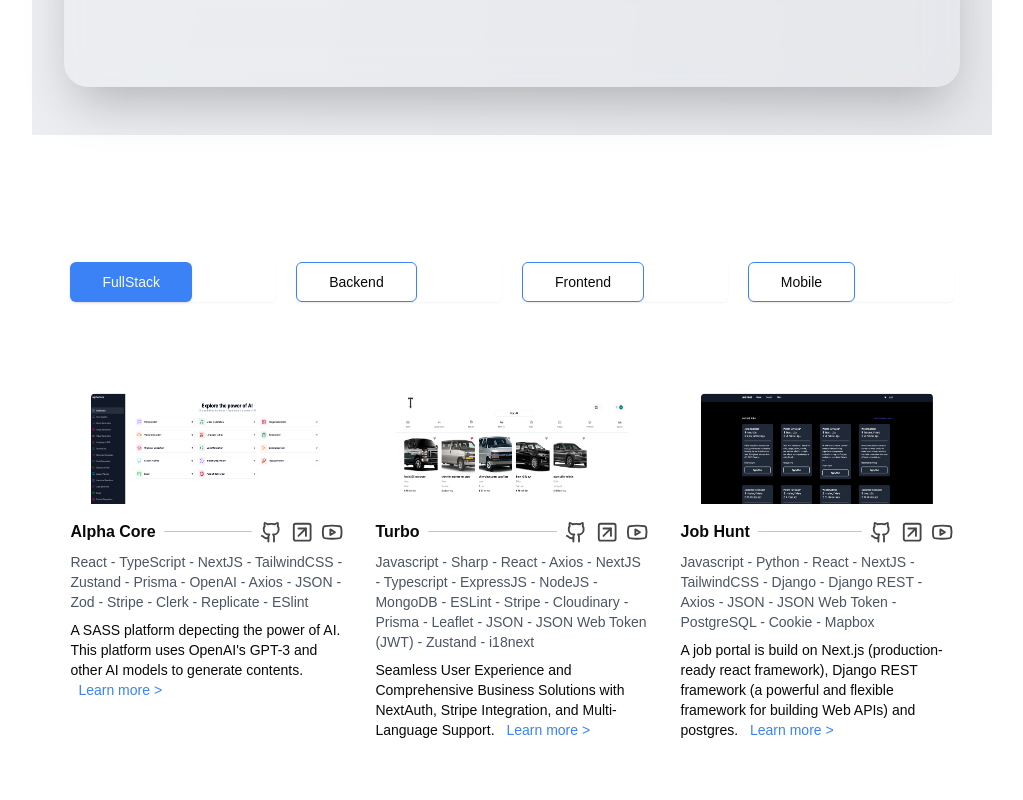
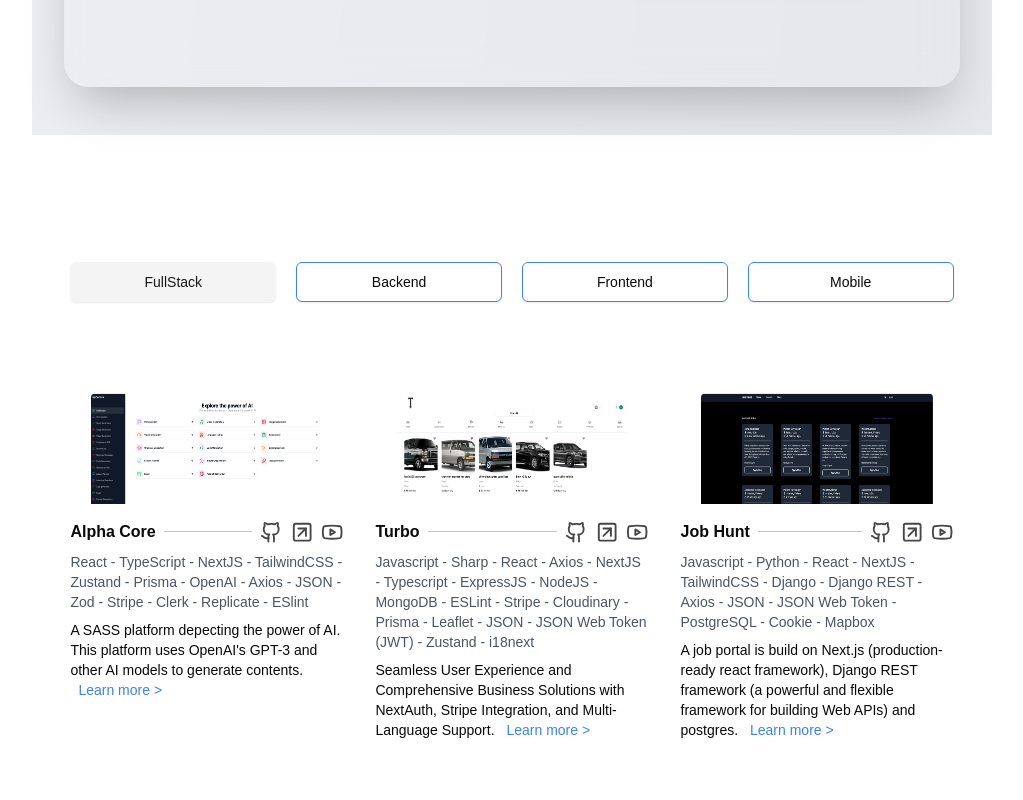
Before and after one commit to ShahSau/portfolioNew, a Next.js app: page / in a window 1280 px wide. Shown: the part 8400-9200 px from the top of the page, without its empty margins (256-1279 px from the left). Built offline with nearby package versions, Linux system fonts and the light colour scheme.

Commit message:
project section

```diff
--- a/app/section/Projects.tsx
+++ b/app/section/Projects.tsx
@@ -1,4 +1,4 @@
-"use client"
+"use client";
 
 import React, { FC, useEffect, useState } from "react";
 import OutlineButton from "@/components/Projects/OutlineButton";
@@ -6,48 +6,52 @@ import ProjectButton from "@/components/Projects/ProjectButton";
 import projects from "@/components/Projects/ProjectsData";
 import Project from "@/components/Projects/Project";
 
-
-const Projects: FC =()=> {
-  const [displayedProjects, setDisplayedProjects] = useState(projects.slice(0, 3));
+const Projects: FC = () => {
+  const [displayedProjects, setDisplayedProjects] = useState(
+    projects.slice(0, 3)
+  );
   const [selected, setSelected] = useState("FullStack");
   useEffect(() => {
-    return setDisplayedProjects(projects.filter((project) => project.type === "FullStack"));
+    return setDisplayedProjects(
+      projects.filter((project) => project.type === "FullStack")
+    );
   }, []);
   return (
-    <section className="relative p-24 overflow-hidden md:p-[7.2rem_2.4rem]" id="projects">
-        <ul role="list" className="mt-3 grid grid-cols-2 gap-5 md:grid-cols-4 lg:grid-cols-4 mb-12">
-          {
-            ["FullStack", "Backend", "Frontend", "Mobile"].map((type) => (
+    <section
+      className="relative p-24 overflow-hidden md:p-[7.2rem_2.4rem]"
+      id="projects"
+    >
+      <ul
+        role="list"
+        className="mt-3 grid grid-cols-2 gap-5 md:grid-cols-4 mb-12"
+      >
+        {["FullStack", "Backend", "Frontend", "Mobile"].map((type) => (
           <li key={type} className="col-span-1 flex rounded-md shadow-sm">
-                {
-                  selected === type ? (
-                    <ProjectButton onClick={() => {
+            {selected === type ? (
+              <ProjectButton>{type}</ProjectButton>
+            ) : (
+              <OutlineButton
+                onClick={() => {
                   setSelected(type);
-                      setDisplayedProjects(projects.filter((project) => project.type === type));
+                  setDisplayedProjects(
+                    projects.filter((project) => project.type === type)
+                  );
                 }}
-
               >
                 {type}
-                    </ProjectButton>
-                  ) : (
-                    <OutlineButton onClick={() => {
-                      setSelected(type);
-                      setDisplayedProjects(projects.filter((project) => project.type === type));
-                    }}>
-                      {type}
               </OutlineButton>
-                  )
-                }
+            )}
           </li>
-            ))
-          }
+        ))}
       </ul>
 
       <div className="grid grid-cols-1 gap-8 md:grid-cols-2 lg:grid-cols-3">
-        {displayedProjects.map((project,index) => <Project key={project.title} {...project} time={index}/>)}
+        {displayedProjects.map((project, index) => (
+          <Project key={project.title} {...project} time={index} />
+        ))}
       </div>
     </section>
   );
-}
+};
 
 export default Projects;
--- a/components/Projects/OutlineButton.tsx
+++ b/components/Projects/OutlineButton.tsx
@@ -8,10 +8,10 @@ interface Props {
 
 const OutlineButton = ({ children, onClick }: Props): JSX.Element => {
   return (
-    <Button onClick={onClick} variant="outline" size="lg">
+    <Button onClick={onClick} variant="outline" size="lg" className="w-full">
       {children}
     </Button>
   );
-}
+};
 
 export default OutlineButton;
--- a/components/Projects/ProjectButton.tsx
+++ b/components/Projects/ProjectButton.tsx
@@ -4,12 +4,11 @@ import { Button } from "../ui/button";
 
 interface Props {
   children: string | JSX.Element;
-  onClick?: MouseEventHandler<HTMLButtonElement>;
 }
 
-const ProjectButton = ({ children, onClick }: Props): JSX.Element => {
+const ProjectButton = ({ children }: Props): JSX.Element => {
   return (
-    <Button onClick={onClick} variant="default" size="lg">
+    <Button variant="secondary" size="lg" className="w-full pointer-events-none">
       {children}
     </Button>
   );
```
Also changed, not shown: 1 other file (tests, documents, lock files or other folders). Lines whose indentation alone changed are shown as unchanged.
